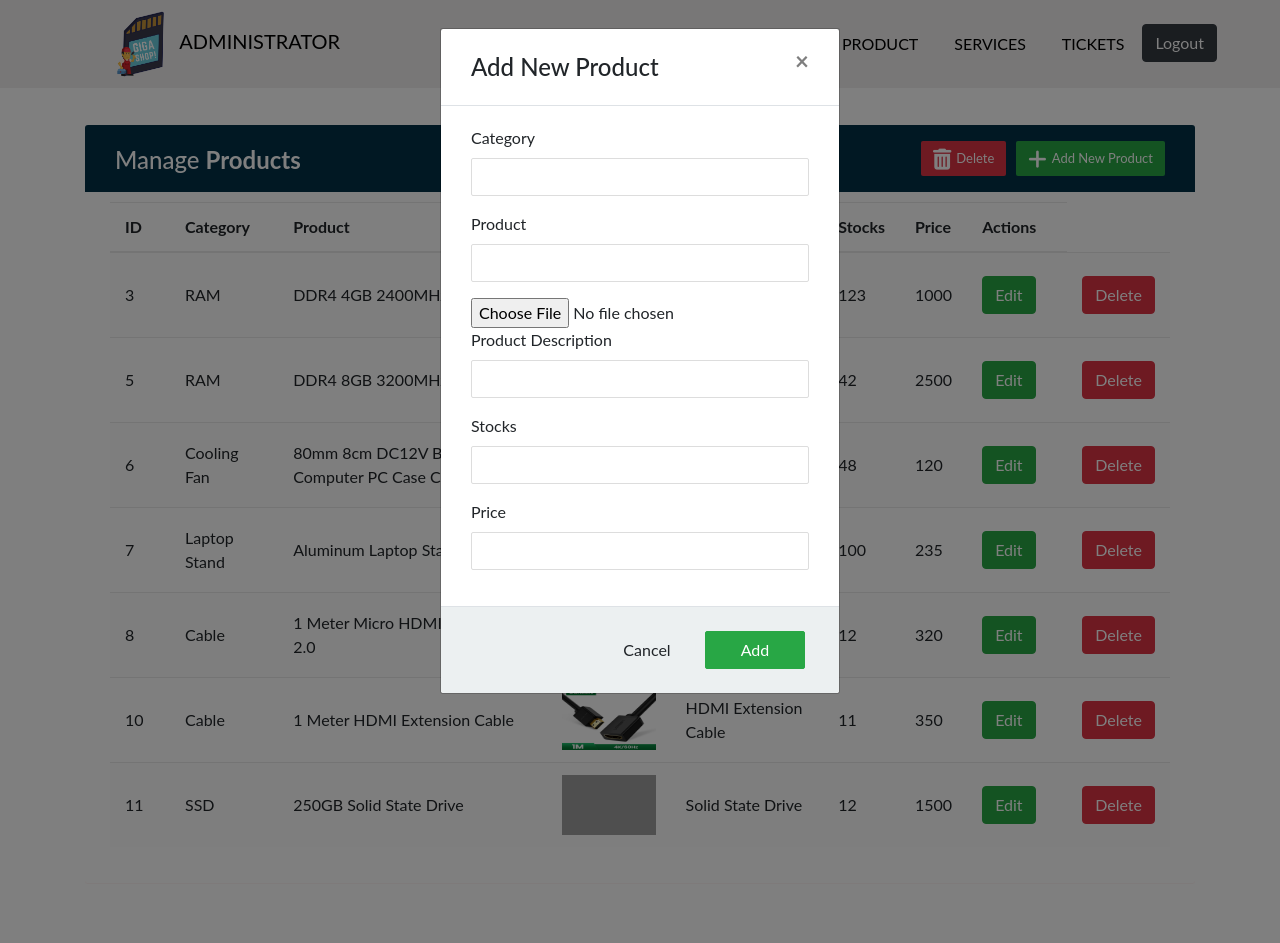
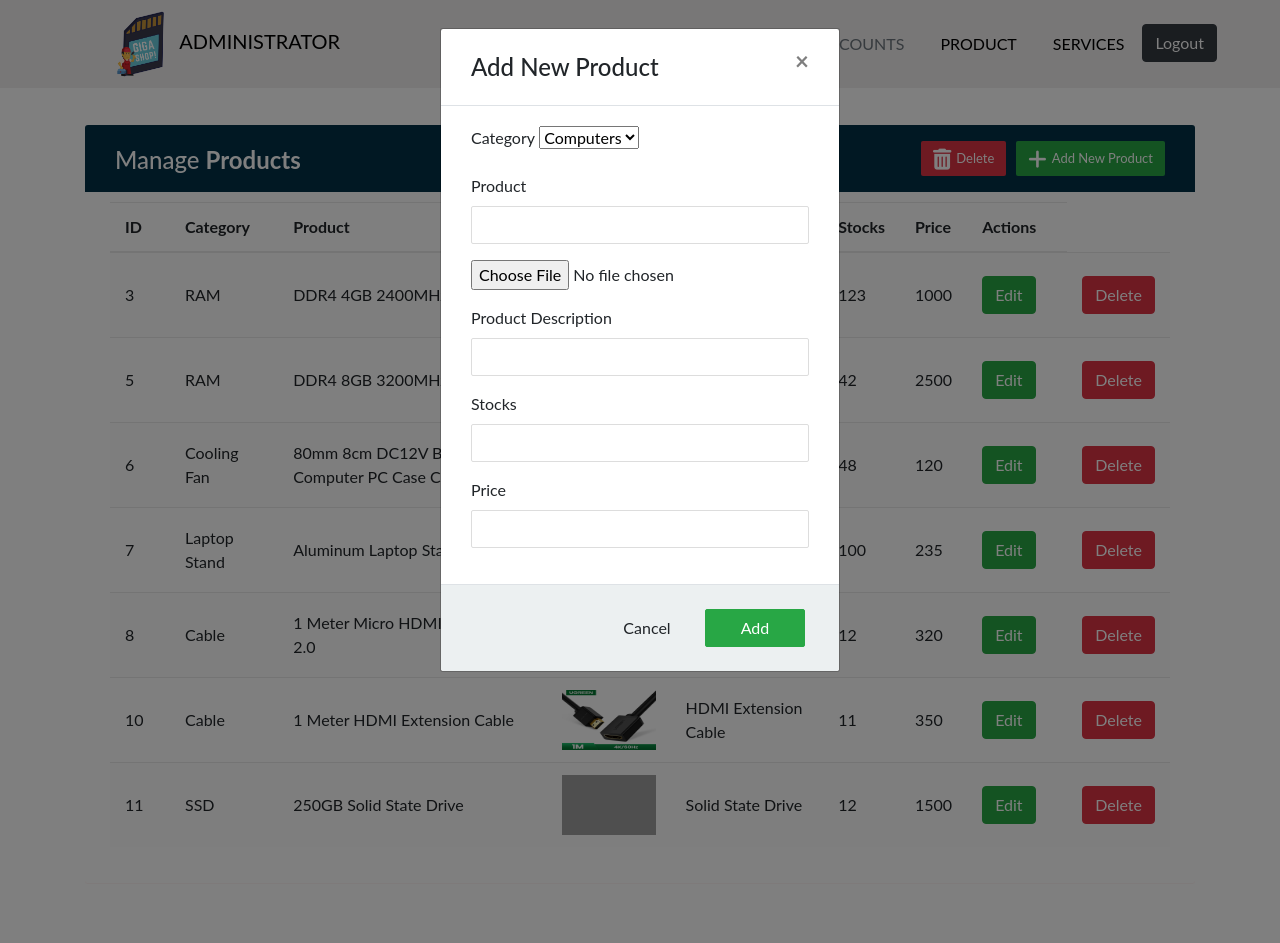
Before and after one commit to FSuaverdez/CompHub, a PHP site: page /admin/adminProduct.php in a window 1280 px wide, after a click on "Add New Product". Run offline with PHP 8.4, Linux system fonts and the light colour scheme; data comes from the database, SQL or seed files in the repository; some libraries are stand-ins or nearby versions; grey boxes are pictures that could not be loaded.

Commit message:
Add files via upload

```diff
--- a/admin/adminProduct.php
+++ b/admin/adminProduct.php
@@ -65,13 +65,13 @@ if (isset($_POST['item-insert'])) {
                     <div class="collapse navbar-collapse my-2 py-2" id="collapsibleNavbar">
                         <ul class="navbar-nav ml-lg-auto">
                             <li class="nav-item">
+                                <a class="nav-link disabled" href="adminUser.php">Accounts<span class="sr-only">(current)</span></a>
+                            </li>
+                            <li class="nav-item">
                                 <a class="nav-link" href="adminProduct.php">Product</a>
                             </li>
                             <li class="nav-item active">
                                 <a class="nav-link" href="adminStatus.php">Services</a>
-                            </li>
-                            <li class="nav-item">
-                                <a class="nav-link" href="adminTicket.php" id="accounts">Tickets<span class="sr-only">(current)</span></a>
                             </li>
                             <li>
                                 <button class="btn btn-dark" data-toggle="modal" data-target=".bs-example-modal-sm">Logout</button>
@@ -151,13 +151,20 @@ if (isset($_POST['item-insert'])) {
                     <div class="modal-body">
                         <div class="form-group">
                             <label>Category</label>
-                            <input type="text" name="item-category" class="form-control" required>
+                            <select name="item-category">
+                                <option value="Computers">Computers</option>
+                                <option value="Monitors">Monitors</option>
+                                <option value="Audio">Audio</option>
+                                <option value="Storage">Storage</option>
+                                <option value="Peripherals">Peripherals</option>
+                                <option value="Others">Others</option>
+                            </select>
                         </div>
                         <div class="form-group">
                             <label>Product</label>
                             <input type="text" name="item-name" class="form-control" required>
                         </div>
-                        <div>
+                        <div class="form-group">
                             <input type="file" name="image">
                         </div>
                         <div class="form-group">
@@ -172,10 +179,6 @@ if (isset($_POST['item-insert'])) {
                             <label>Price</label>
                             <input type="number" name="item-price" class="form-control" required>
                         </div>
-
-
-
-
                     </div>
                     <div class="modal-footer">
                         <input type="button" class="btn btn-default" data-dismiss="modal" value="Cancel">
@@ -198,29 +201,35 @@ if (isset($_POST['item-insert'])) {
                         <input type="hidden" name="update_id" id="update_id">
                         <div class="form-group">
                             <label>Category</label>
-                            <input type="text" class="form-control" id="item-category" name="item-category" required>
+                            <select name="item-category" value="item-category">
+                                <option value="Computers">Computers</option>
+                                <option value="Monitors">Monitors</option>
+                                <option value="Audio">Audio</option>
+                                <option value="Storage">Storage</option>
+                                <option value="Peripherals">Peripherals</option>
+                                <option value="Others">Others</option>
+                            </select>
                         </div>
                         <div class="form-group">
                             <label>Product</label>
-                            <input type="text" class="form-control" id="item-product" name="item-product" required>
+                            <input type="text" class="form-control" id="item-product" name="item-product" value="item-product" required>
                         </div>
                         <div class="form-group">
                             <label>Product Image</label>
-                            <input type="file" id="image" name="image" required>
+                            <input type="file" id="image" name="image" value="image" required>
                         </div>
                         <div class="form-group">
                             <label>Product Description</label>
-                            <input type="text" class="form-control" id="item-info" name="item-info" required>
+                            <input type="text" class="form-control" id="item-info" name="item-info" value="item-info" required>
                         </div>
                         <div class="form-group">
                             <label>Stocks</label>
-                            <input type="number" class="form-control" id="stock" name="stock" required>
+                            <input type="number" class="form-control" id="stock" name="stock" value="stock" required>
                         </div>
                         <div class="form-group">
                             <label>Price</label>
                             <input type="number" class="form-control" id="item-price" name="item-price" required>
                         </div>
-
                     </div>
                     <div class="modal-footer">
                         <input type="button" class="btn btn-default" data-dismiss="modal" value="Cancel">
@@ -316,16 +325,17 @@ if (isset($_POST['item-insert'])) {
 
                 var data = $tr.children("td").map(function() {
                     return $(this).text();
+
                 }).get();
 
                 console.log(data);
                 $('#update_id').val(data[0]);
                 $('#item-category').val(data[1]);
                 $('#item-product').val(data[2]);
-                $('#image').val(data[3]);
+                // $('#image').val(data[3]);
                 $('#item-info').val(data[4]);
-                $('#item-date').val(data[5]);
-                $('#stock').val(data[6]);
+                $('#stock').val(parseInt(data[5]));
+                $('#item-price').val(parseInt(data[6]));
 
 
             });
```
